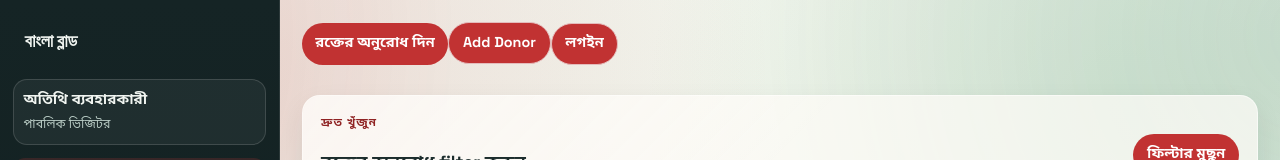
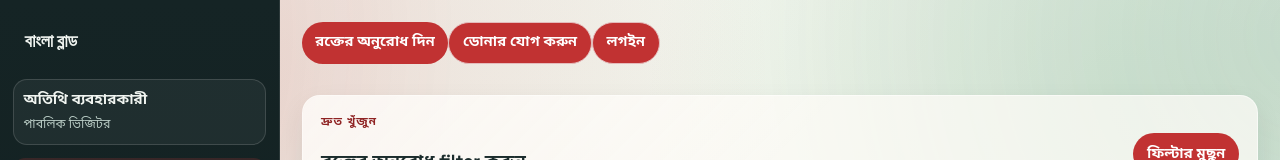
Before and after one commit to hd31520/blood_donaction_clint, a React (Vite) app: page /home in a window 1280 px wide. Shown: the top 160 px of the page. Built offline with nearby package versions, Linux system fonts and the light colour scheme; no server answers.

Commit message:
Polish add donor dialog entry

```diff
--- a/src/features/home/pages/HomePage.jsx
+++ b/src/features/home/pages/HomePage.jsx
@@ -164,7 +164,7 @@ export const HomePage = () => {
             রক্তের অনুরোধ দিন
           </Link>
           <button type="button" className="inline-link-btn ghost-action" onClick={() => setIsDonorDialogOpen(true)}>
-            Add Donor
+            ডোনার যোগ করুন
           </button>
           <Link to={isAuthenticated ? '/dashboard' : '/login'} className="inline-link-btn ghost-action">
             {isAuthenticated ? 'ড্যাশবোর্ড' : 'লগইন'}
@@ -320,15 +320,15 @@ export const HomePage = () => {
             <button type="button" className="donor-dialog-close" aria-label="Close donor dialog" onClick={() => setIsDonorDialogOpen(false)}>
               ×
             </button>
-            <p className="eyebrow">Add Donor</p>
-            <h2 id="addDonorDialogTitle">রক্তদাতা হিসেবে যুক্ত হন</h2>
-            <p className="muted-text">Account তৈরি করে donor profile complete করুন।</p>
+            <p className="eyebrow">Donor</p>
+            <h2 id="addDonorDialogTitle">ডোনার হিসেবে যুক্ত হন</h2>
+            <p className="muted-text">ডোনার profile তৈরি বা update করুন।</p>
             <div className="donor-dialog-actions">
               <Link to="/register" className="inline-link-btn startup-primary-cta">
-                Register
+                ডোনার রেজিস্টার
               </Link>
               <Link to={isAuthenticated ? '/profile' : '/login'} className="inline-link-btn ghost-action">
-                {isAuthenticated ? 'Profile' : 'Login'}
+                {isAuthenticated ? 'প্রোফাইল আপডেট' : 'লগইন'}
               </Link>
             </div>
           </section>
```
